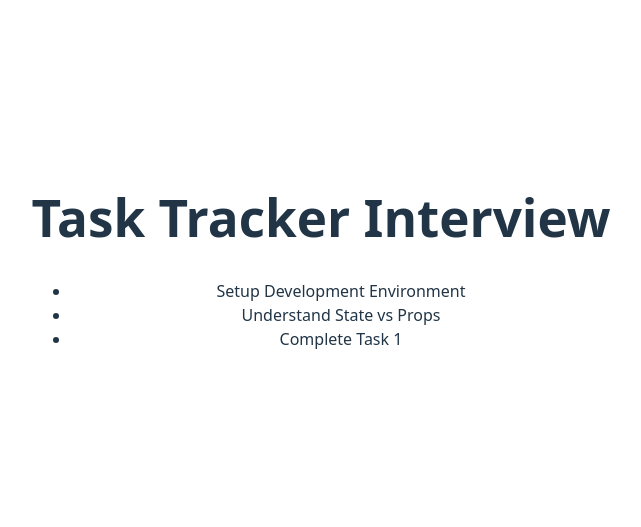
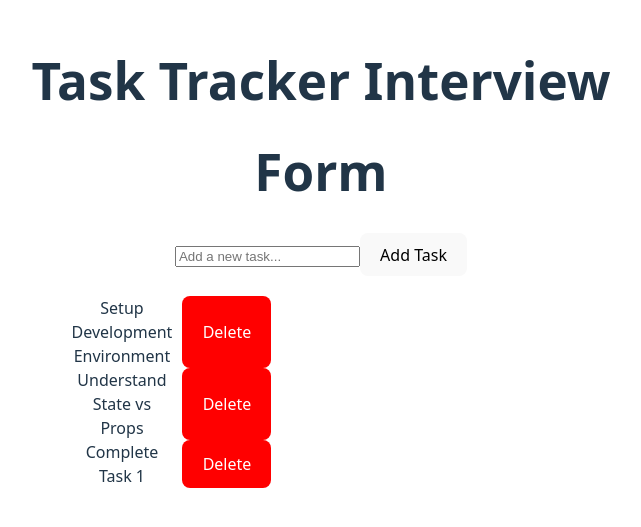
Before and after one commit to meraichaitali75/task-tracker, a React (Vite) app: page / in a window 1280 px wide. Shown: the part 139-666 px from the top of the page, without its empty margins (319-960 px from the left). Built offline with nearby package versions, Linux system fonts and the light colour scheme.

Commit message:
Feature: Added ability to create new and delete tasks

```diff
--- a/src/App.jsx
+++ b/src/App.jsx
@@ -1,4 +1,6 @@
 import { useState } from 'react';
+import TaskForm from './components/TaskForm';
+import TaskList from './components/TaskList';
 import './App.css';
 
 function App() {
@@ -9,19 +11,29 @@ function App() {
     { id: 3, text: "Complete Task 1" },
   ]);
 
+  //logic 1: Add Task
+  const addTask = (text) => {
+    const newTask = {
+      id: Date.now(),
+      text: text
+    };
+    setTasks([...tasks, newTask]);
+  }
+
+  //logic 2: Delete Task (Filter out the item with the matching ID)
+  const deleteTask = (id) => {
+    setTasks(tasks.filter((task) => task.id !== id));
+  };
+
   return (
     <div className='app'>
       <h1>Task Tracker Interview</h1>
 
-      <ul>
-        {/* 2. Map over the tasks array to render list items */}
-        {tasks.map((task) => (
-          // 3. KEY PROP: Crucial for React performance and identity
-          <li key={task.id}>
-            {task.text}
-          </li>
-        ))}
-      </ul>
+      {/* Pass the function down as a prop */}
+      <TaskForm onAdd={addTask} />
+
+      {/* Pass the data and delete function down */}
+      <TaskList tasks={tasks} onDelete={deleteTask} />
     </div>
   )
 };
--- /dev/null
+++ b/src/components/TaskForm.jsx
@@ -0,0 +1,30 @@
+import { useState } from "react";
+
+function TaskForm({ onAdd }) {
+    const [text, setText] = useState("");
+
+    const handleSubmit = (e) => {
+        e.preventDefault(); // prevents page reference
+
+        if (!text) return;
+
+        //send the text up to App.jsx
+        onAdd(text);
+        setText("");
+    };
+    return (
+        <form onSubmit={handleSubmit} style={{ marginBottom: "20px" }} >
+            <h1>Form</h1>
+            <input
+                type="text"
+                value={text}
+                onChange={(e) => setText(e.target.value)}
+                placeholder="Add a new task..."
+            />
+            <button type="submit">Add Task</button>
+        </form>
+    );
+
+}
+
+export default TaskForm;
--- /dev/null
+++ b/src/components/TaskList.jsx
@@ -0,0 +1,20 @@
+function TaskList({ tasks, onDelete }) {
+    return (
+        <ul>
+            {tasks.map((task) => (
+                <li key={task.id} style={{ display: 'flex', justifyContent: 'space-between', width: '200px' }} >
+                    <span>{task.text}</span>
+
+                    <button onClick={() => onDelete(task.id)}
+                        style={{ marginLeft: "10px", background: "red", color: "white" }}
+                    >
+                        Delete
+                    </button>
+                </li>
+            ))
+            }
+        </ul>
+    );
+}
+
+export default TaskList;
```
